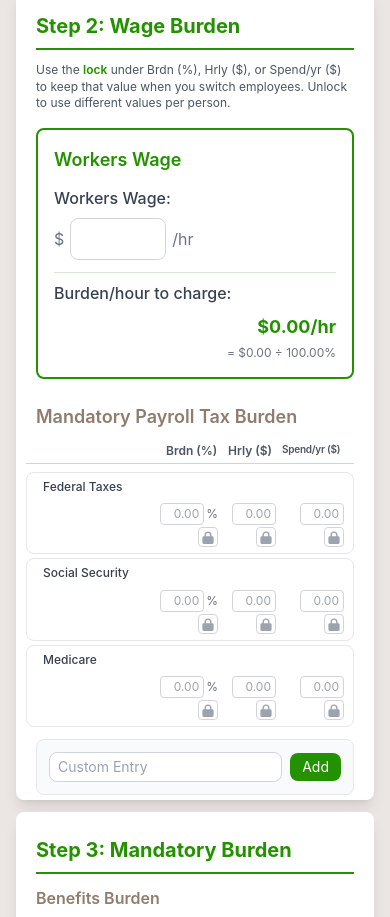
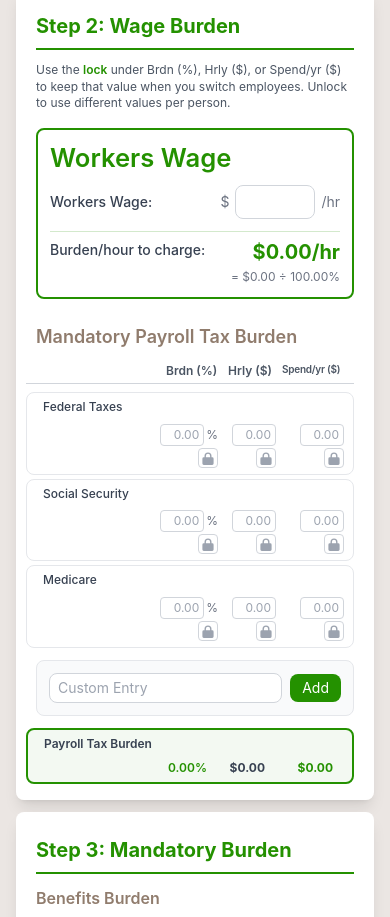
Before and after one commit to KayFernPR/Time-Material-Calculator, a React (Vite) app: page / in a window 390 px wide. Shown: the part 1000-1917 px from the top of the page. Built offline with nearby package versions, Linux system fonts and the light colour scheme.

Commit message:
Restore compact Workers Wage card layout on Step 2.
Reverts the recent stacked mobile styling so wage input/value alignment matches the previous design and avoids awkward wrapping.

Made-with: Cursor

```diff
--- a/src/components/LaborRateCalculator.jsx
+++ b/src/components/LaborRateCalculator.jsx
@@ -1518,36 +1518,36 @@ function LaborRateCalculator() {
               </p>
 
               {/* Workers Wage Box */}
-              <div className="mb-6 p-4 border-2 border-primary rounded-lg min-w-0 overflow-hidden">
-                <h3 className="text-lg font-semibold text-primary mb-3">
+              <div className="mb-6 p-3 sm:p-4 border-2 border-primary rounded-lg min-w-0 overflow-hidden">
+                <h3 className="text-[1.6rem] font-semibold text-primary mb-3 leading-tight">
                   Workers Wage
                 </h3>
-                <div className="space-y-3 min-w-0">
-                  <div className="flex flex-col gap-2 min-w-0 sm:flex-row sm:items-center sm:justify-between sm:gap-3">
-                    <label className="text-gray-700 font-medium shrink-0 min-w-0">
+                <div className="space-y-3 min-w-0 text-sm sm:text-base">
+                  <div className="grid grid-cols-[minmax(0,1fr)_auto] items-center gap-x-2 gap-y-1 min-w-0">
+                    <label className="text-gray-700 font-medium min-w-0">
                       Workers Wage:
                     </label>
-                    <div className="flex min-w-0 max-w-full items-center gap-1.5 flex-wrap sm:justify-end">
+                    <div className="flex min-w-0 items-center justify-end gap-1.5 whitespace-nowrap">
                       <span className="text-gray-500 shrink-0">$</span>
                       <input
                         type="number"
                         step="0.01"
                         value={workersWage}
                         onChange={(e) => setWorkersWage(e.target.value)}
-                        className="min-w-0 w-24 max-w-[min(100%,7rem)] px-3 py-2 border border-gray-300 rounded-lg focus:outline-none focus:ring-2 focus:ring-primary text-right font-semibold no-spinner"
+                        className="w-20 sm:w-24 px-2.5 py-1.5 border border-gray-300 rounded-lg focus:outline-none focus:ring-2 focus:ring-primary text-right font-semibold no-spinner"
                       />
                       <span className="text-gray-500 shrink-0">/hr</span>
                     </div>
                   </div>
-                  <div className="flex flex-col gap-2 pt-2 border-t border-primary/20 min-w-0 sm:flex-row sm:items-start sm:justify-between sm:gap-3">
-                    <label className="text-gray-700 font-medium shrink-0 min-w-0">
+                  <div className="grid grid-cols-[minmax(0,1fr)_auto] items-start gap-x-2 gap-y-1 pt-2 border-t border-primary/20 min-w-0">
+                    <label className="text-gray-700 font-medium min-w-0">
                       Burden/hour to charge:
                     </label>
-                    <div className="text-right min-w-0 max-w-full">
-                      <div className="text-lg font-bold text-primary break-words">
+                    <div className="text-right min-w-0">
+                      <div className="text-xl font-bold text-primary leading-tight whitespace-nowrap">
                         ${safeCalculations.workersWageCharged.toFixed(2)}/hr
                       </div>
-                      <div className="text-xs text-gray-500 mt-1 break-words sm:whitespace-nowrap sm:break-normal">
+                      <div className="text-xs text-gray-500 mt-1 whitespace-nowrap">
                         = ${(parseFloat(workersWage) || 0).toFixed(2)} ÷ {(safeCalculations.utilizationPercent * 100).toFixed(2)}%
                       </div>
                     </div>
```
